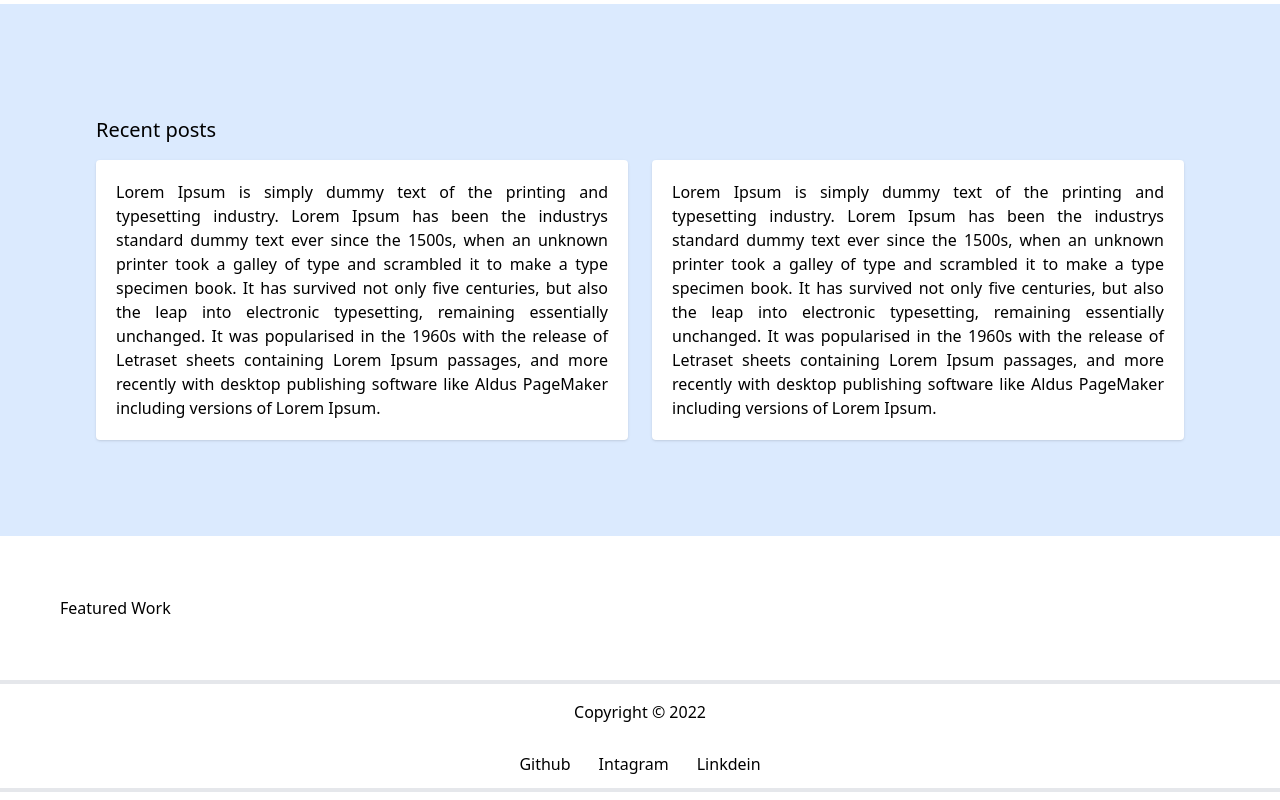
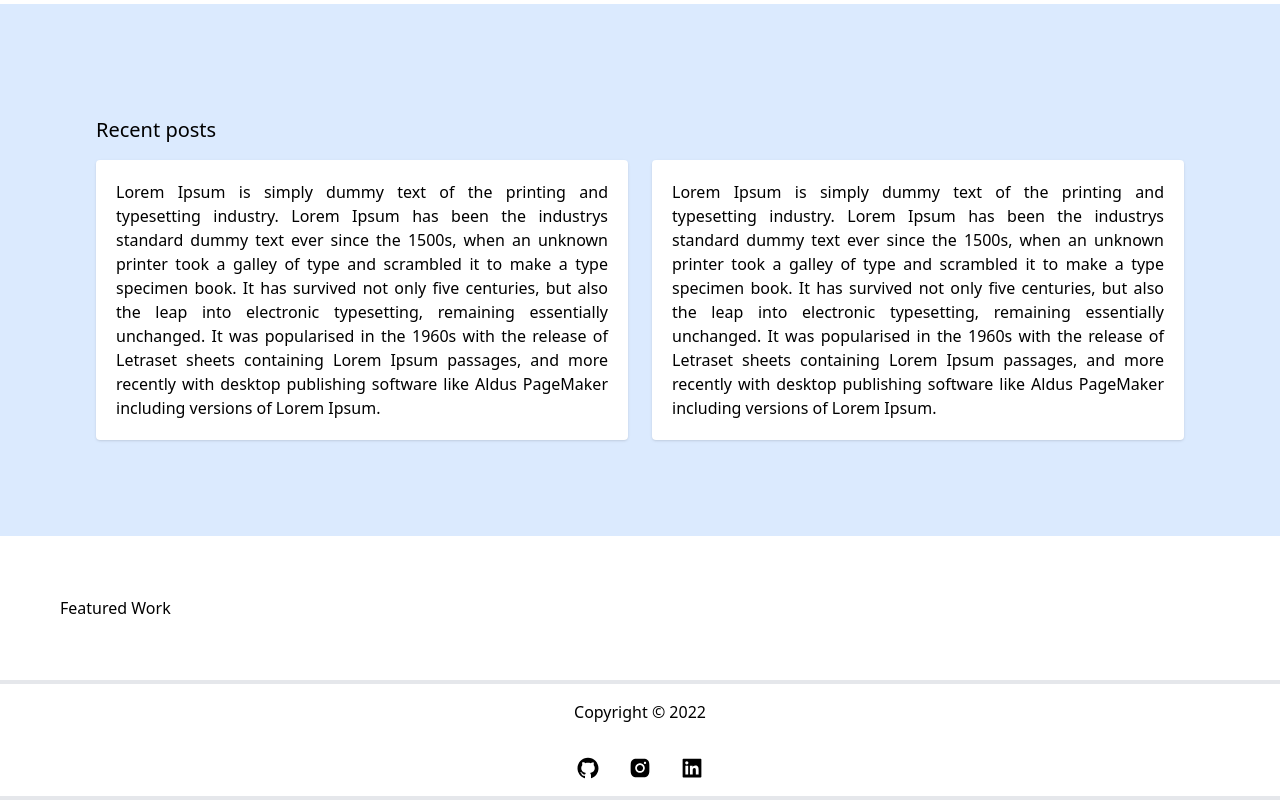
Before and after one commit to aasim-park/portfolioV1.0, a Next.js app: page / in a window 1280 px wide. Shown: the part 494-1294 px from the top of the page. Built offline with nearby package versions, Linux system fonts and the light colour scheme.

Commit message:
Added icons and updated footer with links and icons

```diff
--- a/components/footer.js
+++ b/components/footer.js
@@ -1,3 +1,6 @@
+import { AiFillGithub, AiFillInstagram, AiFillLinkedin } from "react-icons/ai";
+import Link from "next/link";
+
 const Footer = () => {
   return (
     <footer className="flex flex-col border-y-4">
@@ -6,10 +9,22 @@ const Footer = () => {
         <p>Copyright &#169; 2022 </p>
       </div>
       {/* Icons */}
-      <div className="flex justify-center p-3 gap-7">
-        <a>Github</a>
-        <a>Intagram</a>
-        <a>Linkdein</a>
+      <div className="flex justify-center py-4 gap-7">
+        <Link href="https://github.com/aasim-park?tab=repositories">
+          <a>
+            <AiFillGithub className="w-6 h-6" />
+          </a>
+        </Link>
+        <Link href="https://www.instagram.com/aasim08/">
+          <a>
+            <AiFillInstagram className="w-6 h-6" />
+          </a>
+        </Link>
+        <Link href="https://www.linkedin.com/in/aasim-shaikh-8b7a57176/">
+          <a>
+            <AiFillLinkedin className="w-6 h-6" />
+          </a>
+        </Link>
       </div>
     </footer>
   );
--- a/package.json
+++ b/package.json
@@ -11,7 +11,8 @@
   "dependencies": {
     "next": "12.1.0",
     "react": "17.0.2",
-    "react-dom": "17.0.2"
+    "react-dom": "17.0.2",
+    "react-icons": "^4.3.1"
   },
   "devDependencies": {
     "autoprefixer": "^10.4.2",
```
Also changed, not shown: 1 other file (tests, documents, lock files or other folders).
